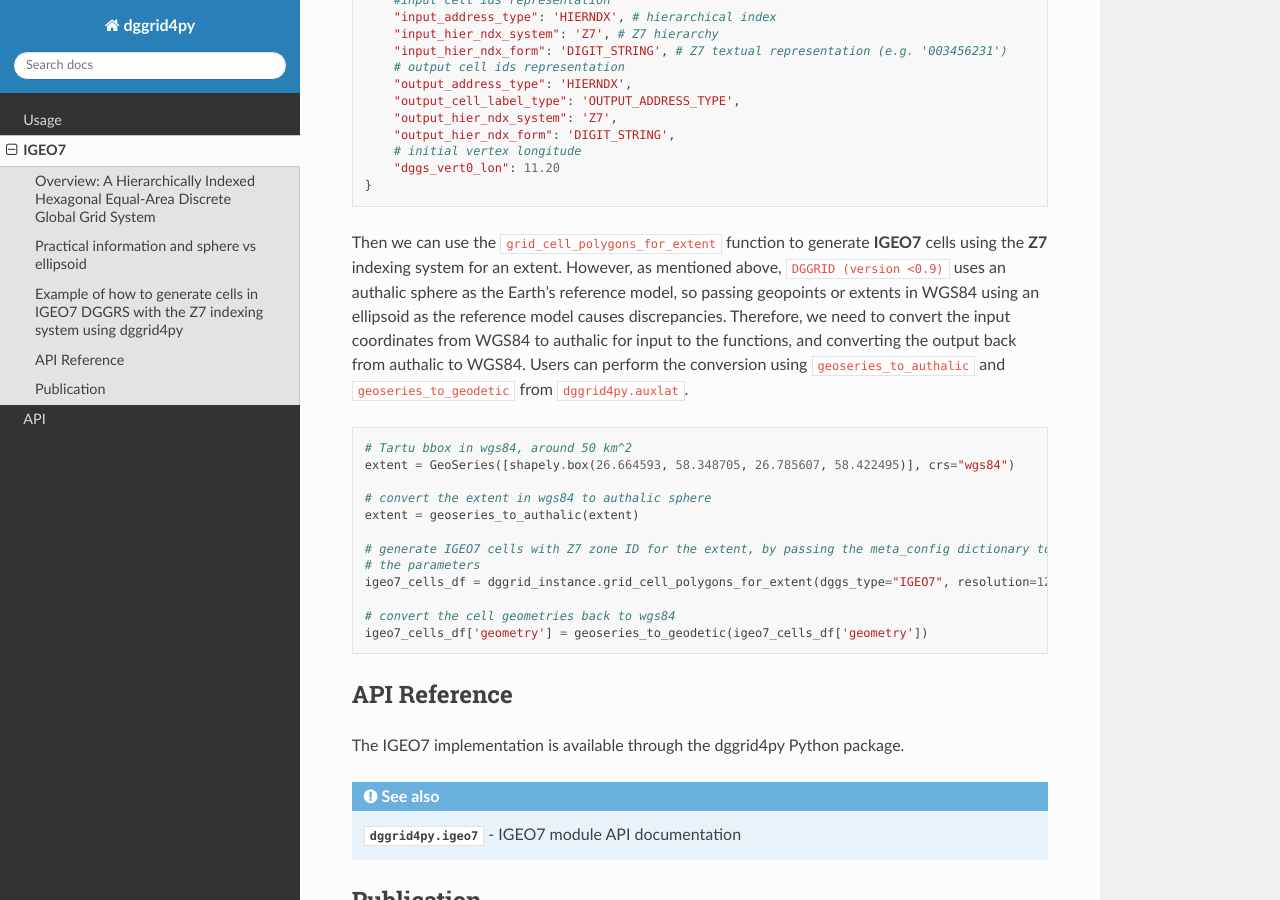
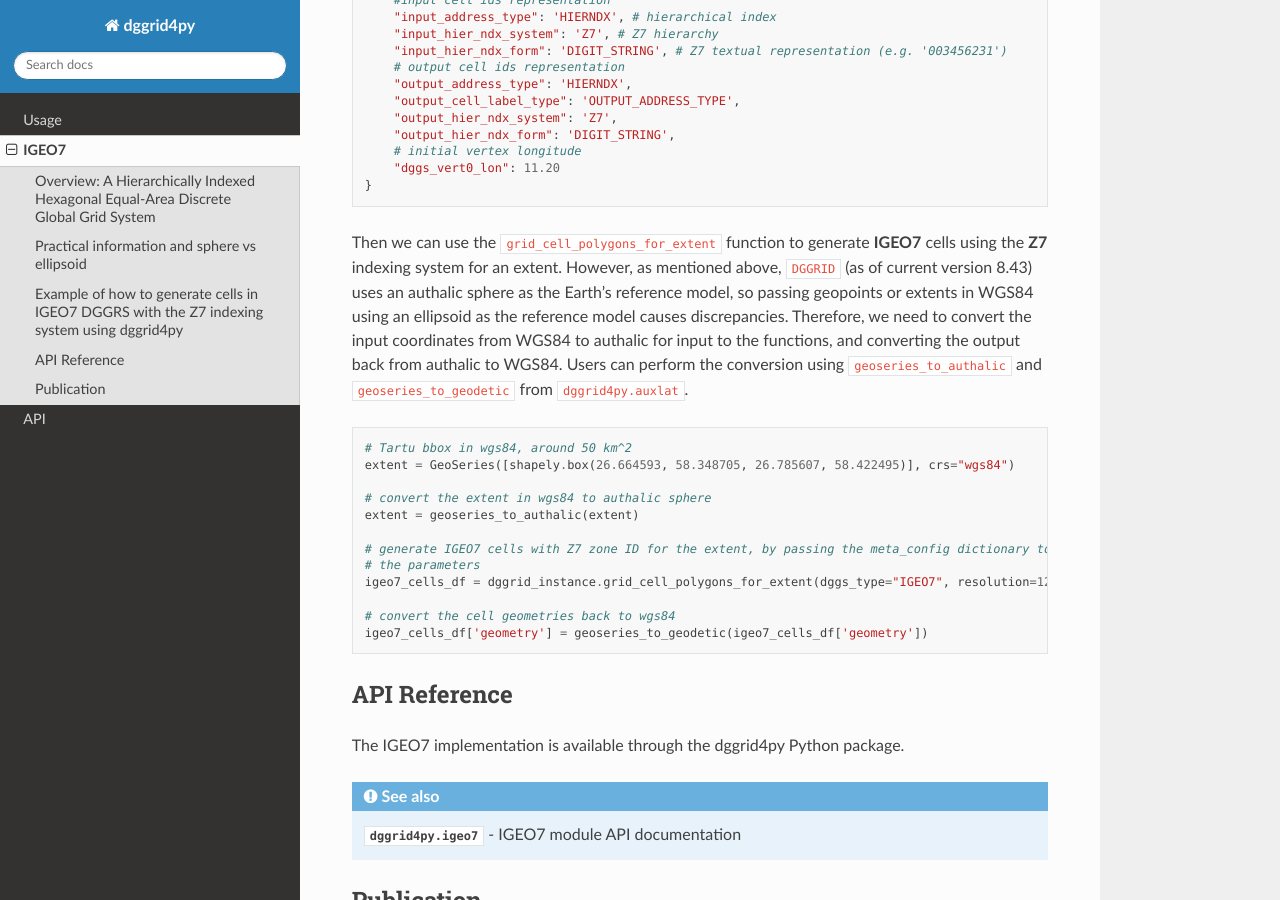
Before and after one commit to allixender/dggrid4py, a Sphinx documentation site: the page built from docs/source/IGEO7.rst, in a window 1280 px wide and 900 px high, scrolled down 1707 px. Built offline with Sphinx 7.4.7 and the Read the Docs theme 3.1.0, drawn with Linux system fonts in a browser that asks for light colours.

Commit message:
documentation: corrected the DGGRID version mentioned in the example section of IGEO7.rst.

```diff
--- a/docs/source/IGEO7.rst
+++ b/docs/source/IGEO7.rst
@@ -64,7 +64,7 @@ Then we create a ``meta_config`` dictionary for use by DGGRIDv8's functions. Thi
         "dggs_vert0_lon": 11.20
     }
 
-Then we can use the ``grid_cell_polygons_for_extent`` function to generate **IGEO7** cells using the **Z7** indexing system for an extent. However, as mentioned above, ``DGGRID (version <0.9)`` uses an authalic sphere as the Earth's reference model, so passing geopoints or extents in WGS84 using an ellipsoid as the reference model causes discrepancies. Therefore, we need to convert the input coordinates from WGS84 to authalic for input to the functions, and converting the output back from authalic to WGS84. Users can perform the conversion using  ``geoseries_to_authalic`` and ``geoseries_to_geodetic`` from ``dggrid4py.auxlat``.
+Then we can use the ``grid_cell_polygons_for_extent`` function to generate **IGEO7** cells using the **Z7** indexing system for an extent. However, as mentioned above, ``DGGRID`` (as of current version 8.43) uses an authalic sphere as the Earth's reference model, so passing geopoints or extents in WGS84 using an ellipsoid as the reference model causes discrepancies. Therefore, we need to convert the input coordinates from WGS84 to authalic for input to the functions, and converting the output back from authalic to WGS84. Users can perform the conversion using  ``geoseries_to_authalic`` and ``geoseries_to_geodetic`` from ``dggrid4py.auxlat``.
 
 .. code:: python
 
```
